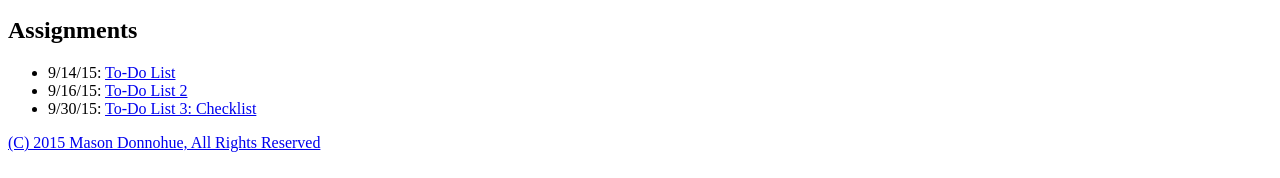
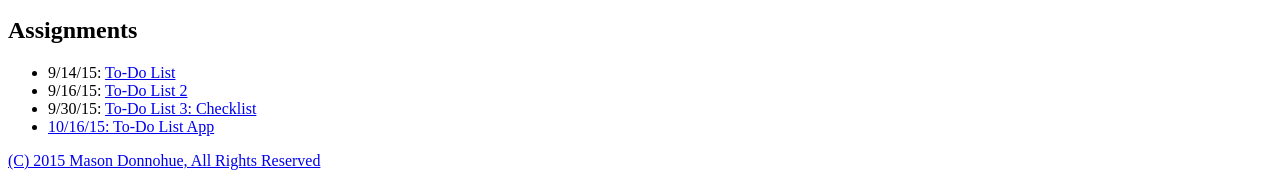
Before and after one commit to donnma01/donnma01.github.io, a plain HTML site: page index.html in a window 1280 px wide. Shown: the part 1040-1218 px from the top of the page. Drawn offline with Linux system fonts and the light colour scheme.

Commit message:
Update index.html

```diff
--- a/index.html
+++ b/index.html
@@ -30,6 +30,7 @@
   <li>9/14/15: <a href = ToDoList.html>To-Do List </a></li>
   <li>9/16/15: <a href = ToDoList2.html>To-Do List 2</a></li>
   <li>9/30/15: <a href = ToDoCheckL.html>To-Do List 3: Checklist</li>
+  <li>10/16/15: <a href = ToDoApp.html>To-Do List App</li>
 </ul>
 </section>
 <footer>(C) 2015 Mason Donnohue, All Rights Reserved</footer>
```
